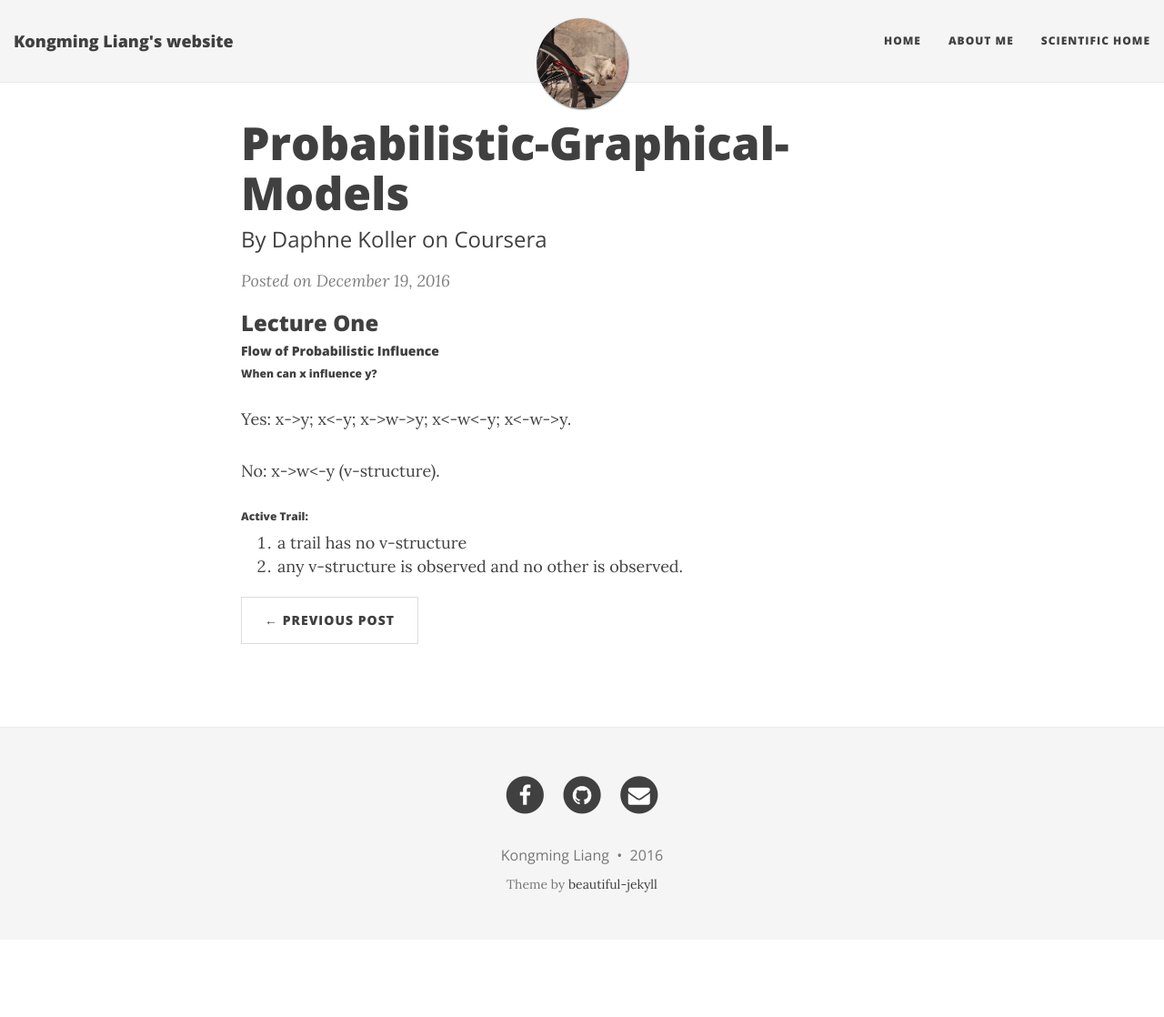
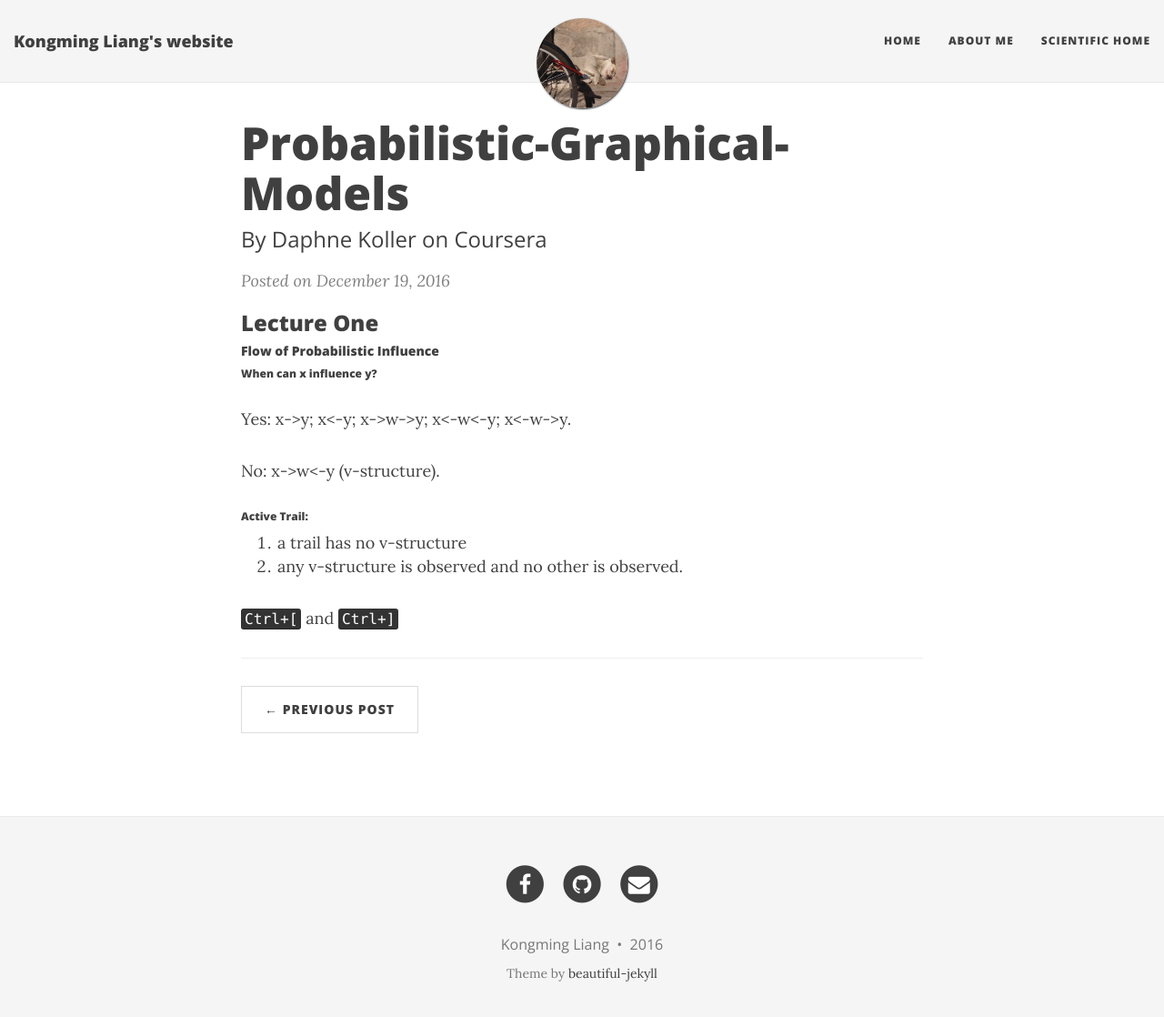
Before and after one commit to GriffinLiang/griffinliang.github.com, a Jekyll site: the page built from _posts/2016-12-19-Probabilistic-Graphical-Models.md, in a window 1280 px wide and 1131 px high. Shown: the top 1118 px of the window at 91% size. Built offline with Jekyll 4.4.1, drawn with Linux system fonts in a browser that asks for light colours; nearby versions of some CDN libraries.

Commit message:
Saved 2016-12-19-Probabilistic-Graphical-Models.md with Dillinger.io

```diff
--- a/_posts/2016-12-19-Probabilistic-Graphical-Models.md
+++ b/_posts/2016-12-19-Probabilistic-Graphical-Models.md
@@ -19,3 +19,7 @@ No: x->w<-y (v-structure).
 ###### Active Trail:
 1. a trail has no v-structure
 2. any v-structure is observed and no other is observed.
+
+<kbd>Ctrl+[</kbd> and <kbd>Ctrl+]</kbd>
+
+---
```
